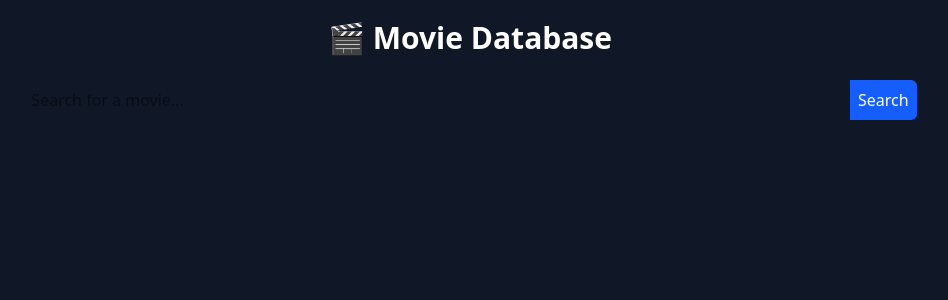
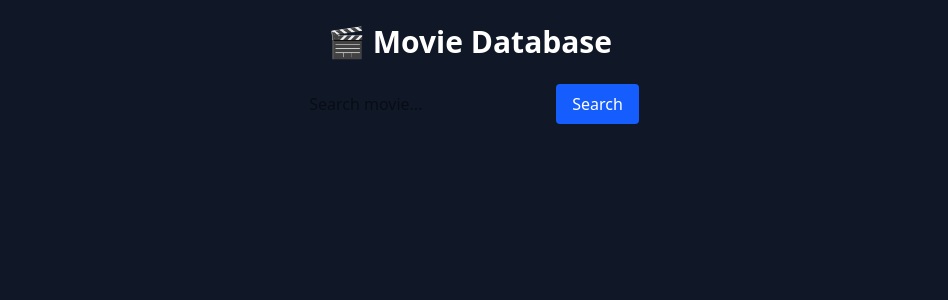
Before and after one commit to Gbemilash/gbemisola-movie-database, a React app in the folder movie-database/: page / in a window 1280 px wide. Shown: the top 300 px of the page, without its empty margins (170-1118 px from the left). Built offline with nearby package versions, Linux system fonts and the light colour scheme; the HTML template or start-up script is replaced by a standard one.

Commit message:
I connected to omdb api, now movies will  show up when i search

```diff
--- a/movie-database/src/App.jsx
+++ b/movie-database/src/App.jsx
@@ -1,23 +1,74 @@
 import React, { useState } from "react";
-import SearchBar from "./components/SearchBar";
+import "./index.css";
 
 function App() {
-  const [searchQuery, setSearchQuery] = useState("");
+  const [movieName, setMovieName] = useState("");
+  const [movies, setMovies] = useState([]);
+  const [loading, setLoading] = useState(false);
+  const [error, setError] = useState("");
 
-  const handleSearch = (query) => {
-    setSearchQuery(query);
-    console.log("Searching for:", query);
+  const handleSearch = async (e) => {
+    e.preventDefault();
+    if (movieName === "") {
+      setError("Please type something");
+      return;
+    }
+
+    setLoading(true);
+    setError("");
+    setMovies([]);
+
+    try {
+      const res = await fetch(
+        `https://www.omdbapi.com/?apikey=3e1e8179&s=${movieName}`
+      );
+      const data = await res.json();
+
+      if (data.Response === "True") {
+        setMovies(data.Search);
+      } else {
+        setError("No movies found 😢");
+      }
+    } catch (err) {
+      setError("Error fetching movies");
+    } finally {
+      setLoading(false);
+    }
   };
 
   return (
-    <div className="min-h-screen bg-gray-900 text-white p-5">
+    <div className="min-h-screen bg-gray-900 text-white p-6">
       <h1 className="text-3xl font-bold text-center mb-6">🎬 Movie Database</h1>
-      <SearchBar onSearch={handleSearch} />
-      {searchQuery && (
-        <p className="text-center text-gray-400">
-          You searched for: <span className="text-blue-400">{searchQuery}</span>
-        </p>
-      )}
+
+      <form onSubmit={handleSearch} className="flex justify-center gap-2 mb-5">
+        <input
+          type="text"
+          placeholder="Search movie..."
+          value={movieName}
+          onChange={(e) => setMovieName(e.target.value)}
+          className="p-2 text-black rounded"
+        />
+        <button type="submit" className="bg-blue-600 px-4 py-2 rounded">
+          Search
+        </button>
+      </form>
+
+      {loading && <p className="text-center">Loading...</p>}
+      {error && <p className="text-center text-red-400">{error}</p>}
+
+      <div className="grid sm:grid-cols-2 md:grid-cols-3 lg:grid-cols-4 gap-4">
+        {movies.map((movie) => (
+          <div key={movie.imdbID} className="bg-gray-800 p-3 rounded">
+            <img
+              src={movie.Poster !== "N/A" ? movie.Poster : ""}
+              alt={movie.Title}
+              className="w-full h-64 object-cover rounded"
+            />
+            <h3 className="mt-2 text-sm font-semibold">{movie.Title}</h3>
+            <p className="text-gray-400 text-xs">{movie.Year}</p>
+          </div>
+        ))}
+      </div>
     </div>
   );
 }
```
